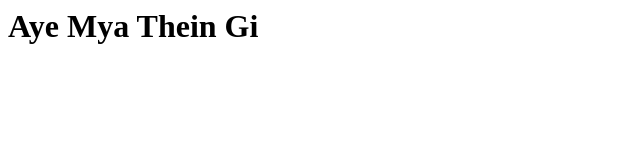
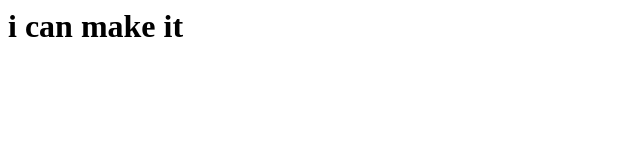
Before and after one commit to thantoesan/thantoesan.github.io, a plain HTML site: page index.html in a window 1280 px wide. Shown: the whole page, without its empty margins (0-640 px from the left). Drawn offline with Linux system fonts and the light colour scheme.

Commit message:
Change header text from 'Aye Mya Thein Gi' to 'i can make it'

```diff
--- a/index.html
+++ b/index.html
@@ -1 +1 @@
-<h1>Aye Mya Thein Gi</h1>
+<h1>i can make it</h1>
```
